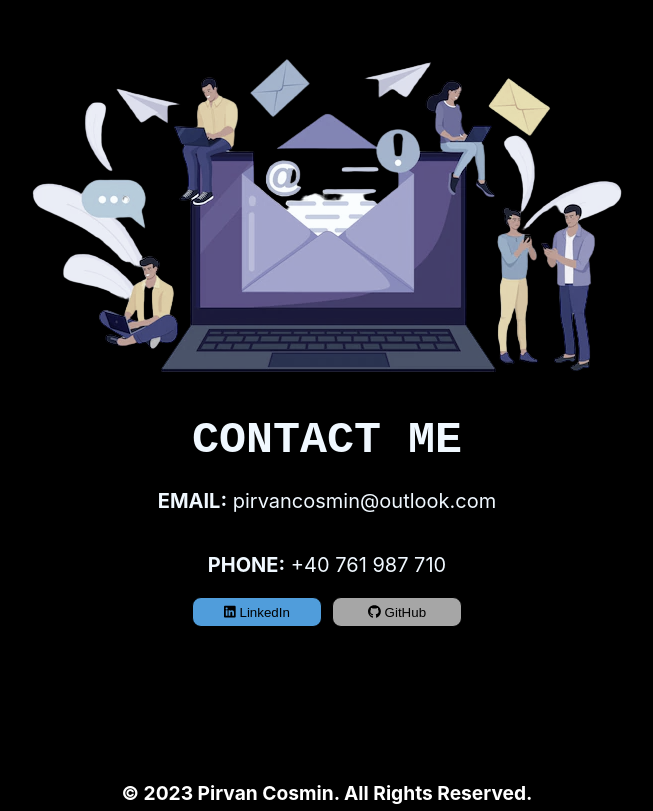
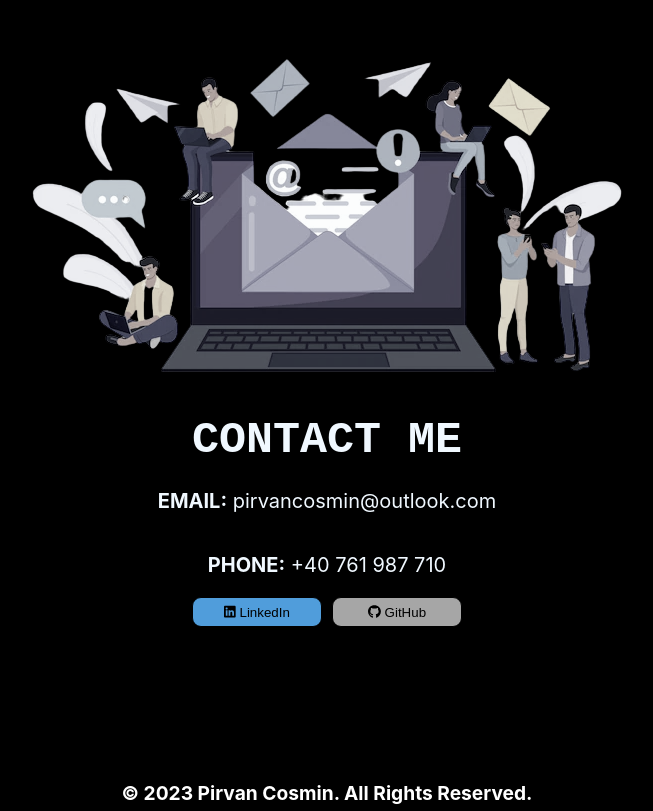
Before and after one commit to pirvancosmin/Portofolio, a React (Create React App) app: page / in a window 1280 px wide. Shown: the part 3774-4585 px from the top of the page, without its empty margins (313-966 px from the left). Built offline with nearby package versions, Linux system fonts and the light colour scheme.

Commit message:
Update App.css

```diff
--- a/src/App.css
+++ b/src/App.css
@@ -274,7 +274,10 @@ article {
 }
 
 .imgMail {
-  filter: grayscale(50%);
+  filter: grayscale(80%);
+}
+.imgMail:hover {
+  filter: grayscale(40%);
 }
 @media screen and (max-width: 540px) {
   .imgMail {
```
